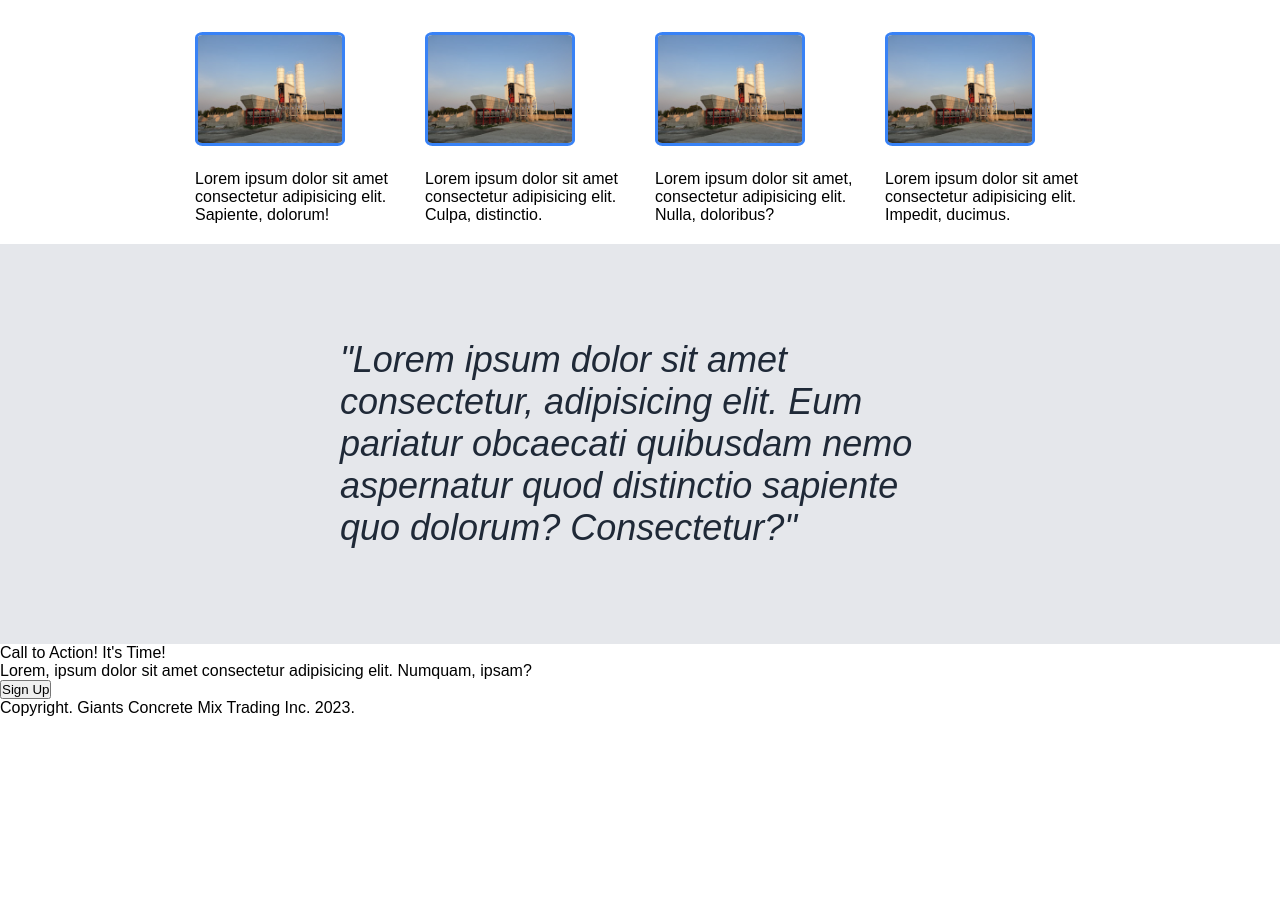
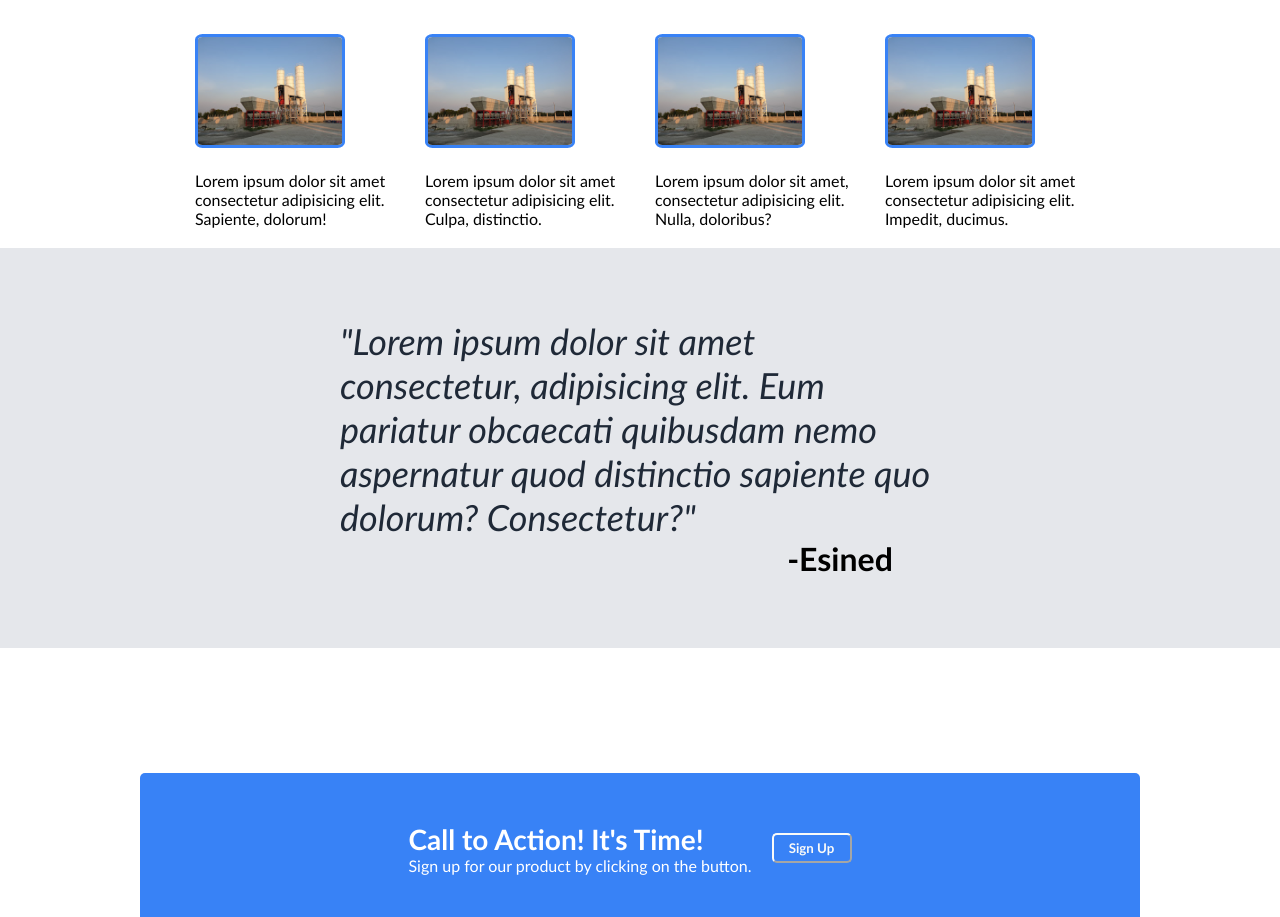
Before and after one commit to antoncoronel/landing-page, a plain HTML site: page index.html in a window 1280 px wide. Shown: the part 710-1627 px from the top of the page. Before the commit the page ends 1427 px from the top, so only its background shows below. Drawn offline with Linux system fonts and the light colour scheme.

Commit message:
Updated index and style

```diff
--- a/index.html
+++ b/index.html
@@ -12,9 +12,9 @@
             <div class="logo">Giants Concrete Mix Trading Inc</div>
             <div class="links">
                 <ul>
-                    <li><a>link one</a></li>
-                    <li><a>link two</a></li>
-                    <li><a>link three</a></li>
+                    <li><a href="#">about</a></li>
+                    <li><a href="#">products</a></li>
+                    <li><a href="#">contact us</a></li>
                 </ul>
             </div>
         </div>
@@ -22,6 +22,7 @@
             <div class="header-text">
                 <div class="title">This Website is Awesome!</div>
                 <div class="para">Lorem ipsum dolor sit amet consectetur adipisicing elit. Perspiciatis quos magni praesentium officia harum, nostrum voluptatem. Dolor, animi blanditiis in quo tempore doloremque quasi aliquam suscipit magni, excepturi possimus doloribus.</div>
+                <button class="sign-up-1">Sign Up</button>
             </div>
             <img src="./image/giants-concrete.jpg" width="500">
         </div>
@@ -48,17 +49,21 @@
         </div>
     </div>
     <div class="body-2">
-        <div class="quote">"Lorem ipsum dolor sit amet consectetur, adipisicing elit. Eum pariatur obcaecati quibusdam nemo aspernatur quod distinctio sapiente quo dolorum? Consectetur?"</div>
+        <div class="quote">"Lorem ipsum dolor sit amet consectetur, adipisicing elit. Eum pariatur obcaecati quibusdam nemo aspernatur quod distinctio sapiente quo dolorum? Consectetur?"
+        </div>
+        <div class="author">-Esined</div>
     </div>
     <div class="body-3">
         <div class="coa-container">
-            <div>Call to Action! It's Time!</div>
-            <div>Lorem, ipsum dolor sit amet consectetur adipisicing elit. Numquam, ipsam?</div>
+            <div class="coa-info">
+                <div class="coa-header">Call to Action! It's Time!</div>
+                <div class="coa-body">Sign up for our product by clicking on the button.</div>
+            </div>
             <button class="sign-up-2">Sign Up</button>
         </div>
     </div>
     <div class="footer">
-        <div>Copyright. Giants Concrete Mix Trading Inc. 2023.</div>
+        <div>Copyright © Giants Concrete Mix Trading Inc 2023.</div>
     </div>
 </body>
 </html>
--- a/style.css
+++ b/style.css
@@ -2,7 +2,7 @@
     margin: 0;
     padding: 0;
     box-sizing: border-box;
-    font-family: Arial, Helvetica, sans-serif;
+    font-family:'Trebuchet MS', 'Lucida Sans Unicode', 'Lucida Grande', 'Lucida Sans', Arial, sans-serif;
 }
 
 .header{
@@ -37,6 +37,11 @@ ul{
     width: 500px;
 }
 
+a{
+    text-decoration: none;
+    color: #E5E7EB;
+}
+
 .welcome-container{
     display: flex;
     justify-content: center;
@@ -50,11 +55,22 @@ ul{
     flex: 0;
 }
 
+.sign-up-1{
+    height: 30px;
+    width: 100px;
+    margin-top: 20px;
+    background-color: #3882F6;
+    color: #E5E7EB;
+    font-weight: 700;
+    border: none;
+    border-radius: 5px;
+}
 
 .title{
     font-size: 48px;
     font-weight: 900;
     color: #f9faf8;
+    margin-bottom: 20px;
 }
 
 .info-title{
@@ -91,6 +107,7 @@ ul{
     display: flex;
     justify-content: center;
     align-items: center;
+    flex-direction: column;
 }
 
 .quote{
@@ -99,3 +116,53 @@ ul{
     color: #1f2937;
     width: 600px;
 }
+
+.author{
+    font-size: 32px;
+    font-weight: 700;
+    color: black;
+    margin-left: 400px;
+}
+
+.body-3{
+    height: 400px;
+    display: flex;
+    justify-content: center;
+    align-items: center;
+}
+
+.coa-container{
+    height: 150px;
+    width: 1000px;
+    border-radius: 5px;
+    background-color: #3882F6;
+    color: white;
+    display: flex;
+    justify-content: center;
+    align-items: center;
+}
+
+.sign-up-2{
+    height: 30px;
+    width: 80px;
+    margin: 20px;
+    background-color: #3882F6;
+    color: #f9faf8;
+    font-weight: 700;
+    border-color: #f9faf8;
+    border-radius: 5px;
+}
+
+.coa-header{
+    font-size: 28px;
+    font-weight: 700;
+}
+
+.footer{
+    background-color: #1f2937;
+    color: #E5E7EB;
+    height: 50px;
+    display: flex;
+    justify-content: center;
+    align-items: center;
+}
```
